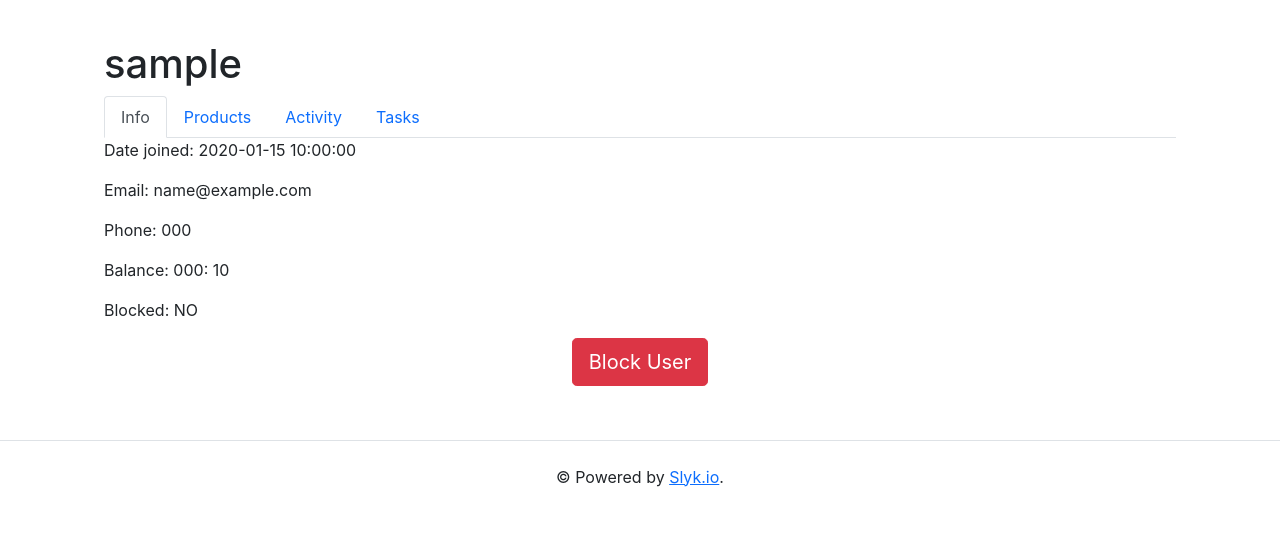
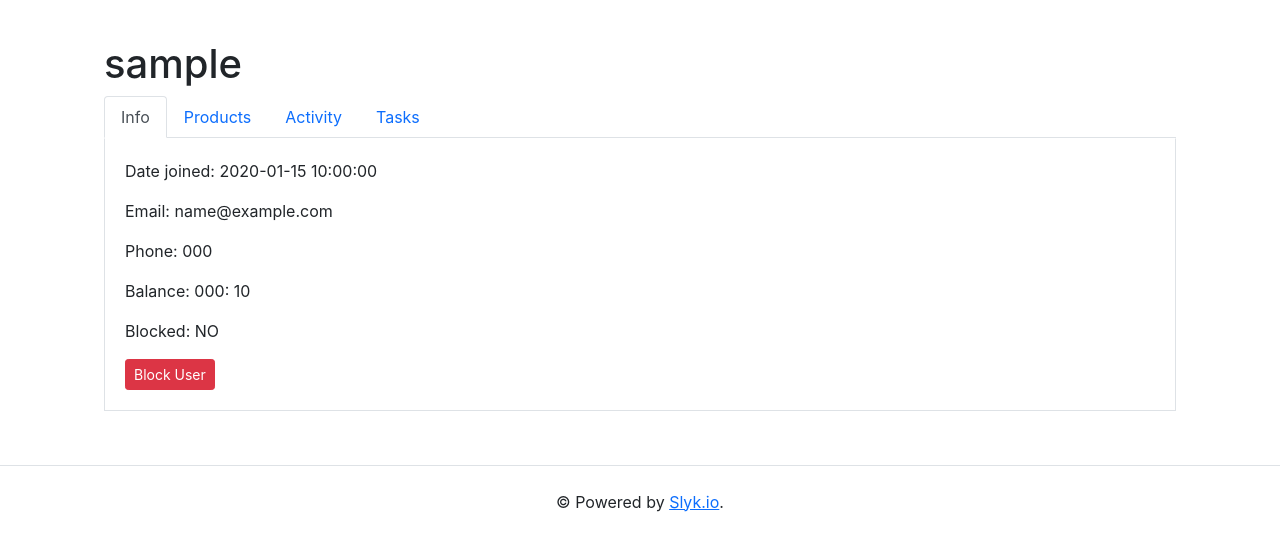
Before and after one commit to abeldarrain/slykhub, a Flask app: template slykhub/templates/dashboard/user_view.html in a window 1280 px wide. Shown: the part 62-613 px from the top of the page. Run offline with Flask 2, Linux system fonts and the light colour scheme; the template is opened without the code that fills it: most values are stand-ins (such as "Sample title", 1, 10 or a date in 2020); some libraries are stand-ins or nearby versions.

Commit message:
Sprint 6 finished

```diff
--- a/slykhub/dashboard.py
+++ b/slykhub/dashboard.py
@@ -354,8 +354,8 @@ def users():
                 (username, email, ids) = (user['name'], user['email'], user['id'])
                 ######################### With Balance #################
                 wallet = user['primaryWalletId']
-                #balancedata = get_wallet_balance(session['api_key'], wallet)
-                balancedata = {'data': [{'assetCode': 'btc', 'amount': 0.02}, {'assetCode': 'qva', 'amount': 200}]}
+                balancedata = get_wallet_balance(session['api_key'], wallet)
+                #balancedata = {'data': [{'assetCode': 'btc', 'amount': 0.02}, {'assetCode': 'qva', 'amount': 200}]}
                 if balancedata is HTTPError:
                     error = balancedata
                 else:
--- a/slykhub/static/css/dashboard/user_view.css
+++ b/slykhub/static/css/dashboard/user_view.css
@@ -0,0 +1,16 @@
+.tab-pane{
+    padding: 20px;
+    border: 1px solid;
+    border-bottom-color: rgb(222, 226, 230);
+    border-right-color: rgb(222, 226, 230);
+    border-top-color: rgb(255, 255, 255);
+    border-left-color: rgb(222, 226, 230);
+}
+
+.chart-container{
+    height: auto;
+    width: auto;
+    display: inline-block;
+    position: relative;
+    width: 100%;
+}
--- a/slykhub/templates/dashboard/user_view.html
+++ b/slykhub/templates/dashboard/user_view.html
@@ -27,24 +27,30 @@
   <div class="tab-content" id="myTabContent">
     <!--#######################################INFO####################################-->
     <div class="tab-pane fade show active" id="info" role="tabpanel" aria-labelledby="info-tab">
+        <div>
         <p>Date joined: {{date_joined}}</p>
         <p>Email: {{user_email}}</p>
         <p>Phone: {{user_phone}}</p>
         <p>Balance: {%for data in user_balance['data']%}{{data['assetCode']}}: {{ data['amount']}}</br>{% endfor %}</p>
         <p>Blocked: {% if user_blocked %}YES{%else%}NO{% endif %} </p>
         <form method="post">
-<div class=" w-100 text-center">
+        <div>
             {% if user_blocked%}
-    <button class="btn btn-lg btn-danger text-center" type="submit">Unblock User</button>
+        <button class="btn btn-lg btn-sm btn-danger text-center" type="submit">Unblock User</button>
         {%else%}
-    <button class="btn btn-lg btn-danger text-center" type="submit">Block User</button>
+        <button class="btn btn-lg btn-sm btn-danger text-center" type="submit">Block User</button>
         {%endif%}
         </div>
         </form>
         </div>
+    </div>
     <!--#######################################PRODUCTS####################################-->
     <div class="tab-pane fade" id="products" role="tabpanel" aria-labelledby="products-tab">
-<h3 class='text-center'> Products</h3>
+        <div class="card">
+        <div class="card-header bg-primary text-white">
+    <h3 class='text-center'> Purchases</h3>
+        </div>
+        <div class="card-body">
     <table class="table" id="ProductTable">
     <thead>
         <tr>
@@ -63,10 +69,14 @@
         {% endfor %}
     </tbody>
     </table>
-
+</div>
+</div>
     </div>
     <!--#######################################ORDERS####################################-->
-    <div class="tab-pane fade" id="orders" role="tabpanel" aria-labelledby="orders-tab"><canvas id="OrdersInTimeChart" class="chart-container"></canvas>
+    <div class="tab-pane fade" id="orders" role="tabpanel" aria-labelledby="orders-tab">
+        <div class="chart-container">
+        <canvas id="OrdersInTimeChart" class="chart-container"></canvas>
+        </div>
         <script>
             const OBD = document.getElementById('OrdersInTimeChart');
 
@@ -85,10 +95,15 @@
                         }
                 }
             });
-        </script></div>
+        </script>
+    </div>
     <!--#######################################TASKS####################################-->
     <div class="tab-pane fade" id="tasks" role="tabpanel" aria-labelledby="tasks-tab">
+        <div class="card">
+        <div class="card-header bg-primary text-white">
         <h3 class='text-center'>Completed Tasks</h3>
+        </div>
+        <div class="card-body">
     <table class="table" id="completedTasksTable">
         <thead>
         <tr>
@@ -109,6 +124,8 @@
     </table>
 </div>
 </div>
+    </div>
+  </div>
 
 
 
```
Lines whose indentation alone changed are shown as unchanged.
